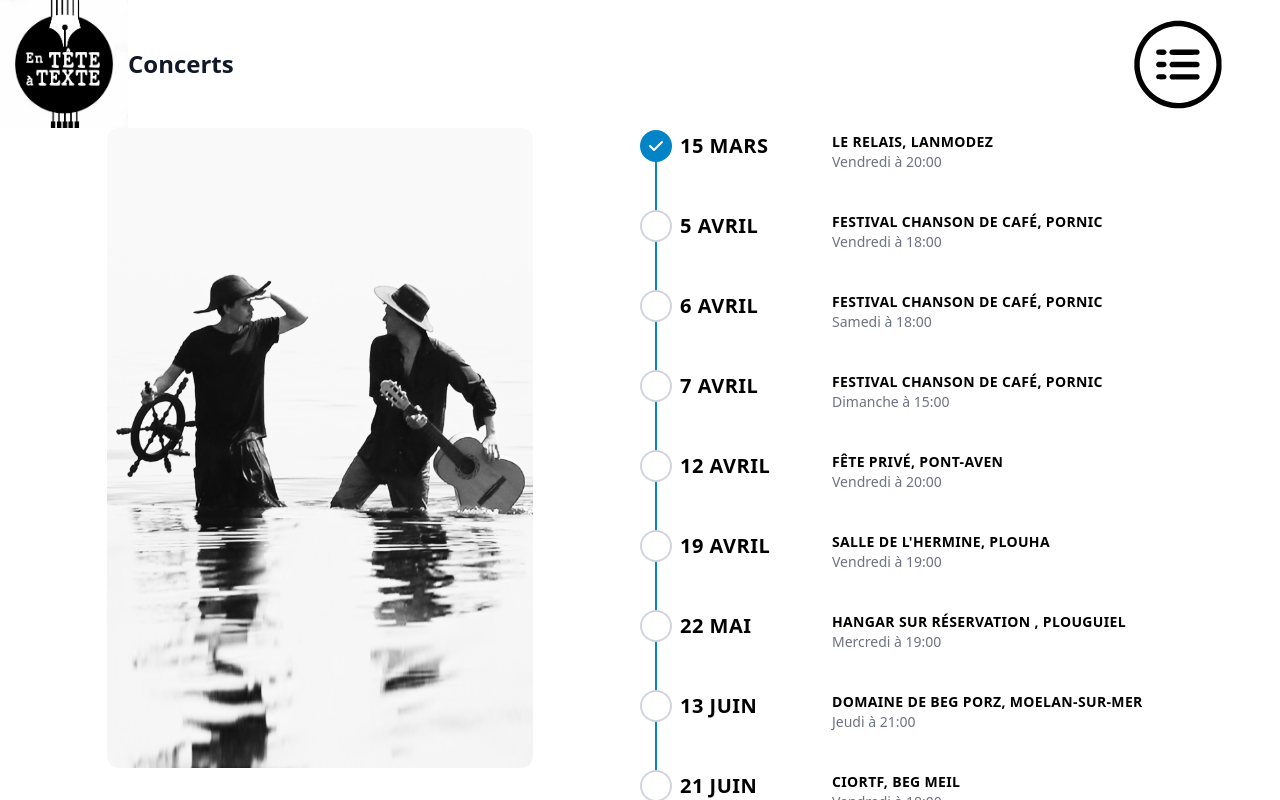
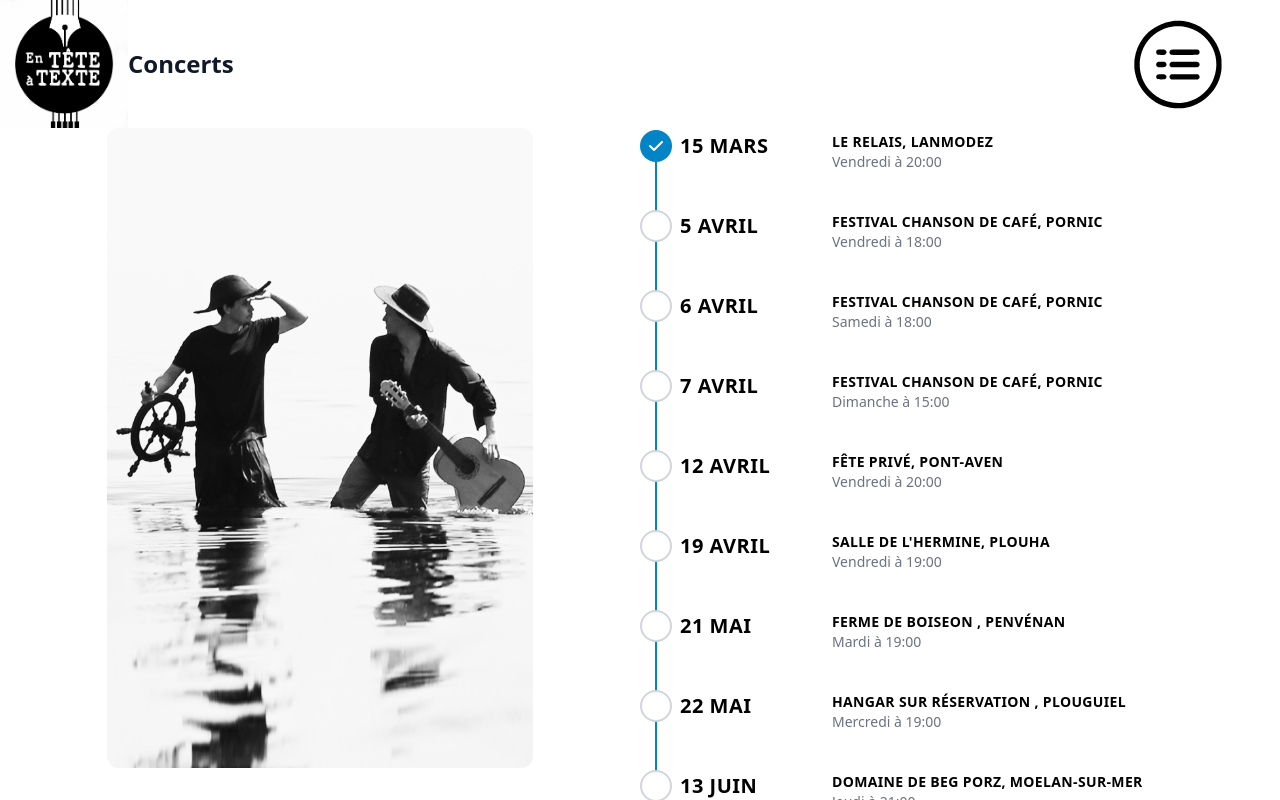
Before and after one commit to AlexandreKempf/en-tete-a-texte, a SvelteKit app: page /concerts in a window 1280 px wide. Shown: the top 800 px of the page. Built offline with nearby package versions, Linux system fonts and the light colour scheme.

Commit message:
Update concerts.js

```diff
--- a/src/routes/concerts.js
+++ b/src/routes/concerts.js
@@ -206,6 +206,10 @@ export const concerts = [
         place: "Salle de L'Hermine, Plouha"
     },
     {
+        date: new Date(2024, 4, 21, 19),
+        place: 'Ferme de Boiseon , Penvénan'
+    },
+    {
         date: new Date(2024, 4, 22, 19),
         place: 'Hangar sur réservation , Plouguiel'
     },
```
